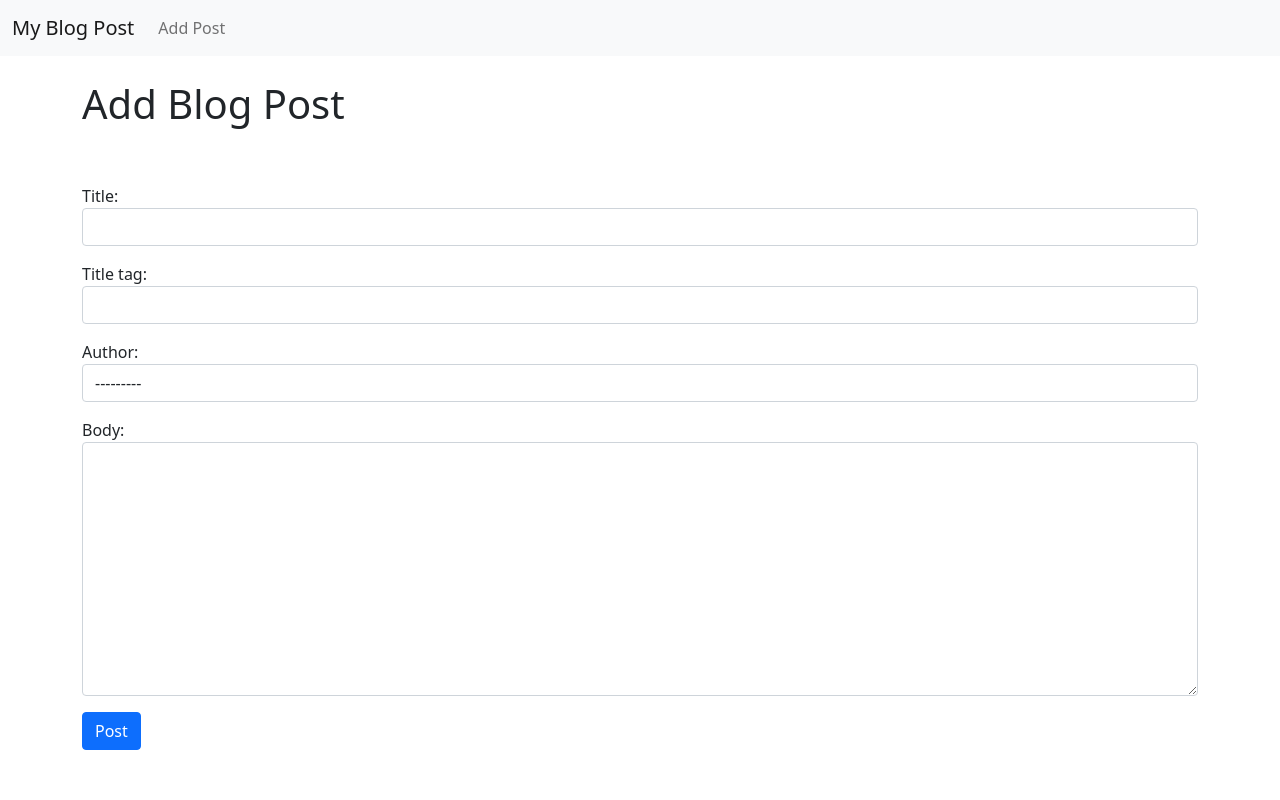
After one commit to manan2110/django, a Django app: page /add_post in a window 1280 px wide. The commit adds this page. Run offline with Django 3.2, Linux system fonts and the light colour scheme; data comes from the database, SQL or seed files in the repository; both versions use the stored data as it was after the commit.

Commit message:
Updated files

```diff
--- /dev/null
+++ b/simpleBlog/blog/forms.py
@@ -0,0 +1,14 @@
+from django import forms
+from .models import Post
+
+class PostForm(forms.ModelForm):
+    class Meta:
+        model = Post
+        fields = ('title','title_tag','author','body')
+
+        widgets = {
+            'title': forms.TextInput(attrs = {'class' : 'form-control'}),
+            'title_tag': forms.TextInput(attrs = {'class' : 'form-control'}),
+            'author': forms.Select(attrs = {'class' : 'form-control'}),
+            'body': forms.Textarea(attrs = {'class' : 'form-control'}),
+        }
--- a/simpleBlog/blog/models.py
+++ b/simpleBlog/blog/models.py
@@ -1,12 +1,17 @@
 from django.db import models
 from django.contrib.auth.models import User
-
+from django.urls import reverse
 # Create your models here.
 
 class Post(models.Model):
     title = models.CharField(max_length=255)
+    title_tag = models.CharField(max_length=255)
     author = models.ForeignKey(User , on_delete = models.CASCADE)
     body = models.TextField()
 
     def __str__(self):
         return self.title + ' | ' + str(self.author)
+
+    def get_absolute_url(self):
+        #return reverse("article-detail", kwargs={"pk": self.pk})
+        return reverse('home')
--- a/simpleBlog/blog/urls.py
+++ b/simpleBlog/blog/urls.py
@@ -15,9 +15,11 @@ Including another URLconf
 """
 
 from django.urls import path , include
-from .views import HomeView , ArticleDetailView
+from .views import HomeView , ArticleDetailView , AddPostView
 urlpatterns = [
     #path('', views.home , name = "home"),
     path('', HomeView.as_view(), name = "home"),
-    path('article/<int:pk>', ArticleDetailView.as_view() , name = "article-detail" )
+    path('article/<int:pk>', ArticleDetailView.as_view() , name = "article-detail" ),
+    path('add_post', AddPostView.as_view(),name= "add_post"),
+
 ]
--- a/simpleBlog/blog/views.py
+++ b/simpleBlog/blog/views.py
@@ -1,7 +1,7 @@
 from django.shortcuts import render
-from django.views.generic import ListView, DetailView
+from django.views.generic import ListView, DetailView , CreateView
 from .models import Post
-
+from .forms import PostForm
 # Create your views here.
 
 #def home(request):
@@ -15,3 +15,9 @@ class HomeView(ListView):
 class ArticleDetailView(DetailView):
     model = Post
     template_name = 'article_details.html'
+
+class AddPostView(CreateView):
+    model = Post
+    form_class = PostForm
+    template_name = 'add_post.html'
+    #fields = '__all__'
--- /dev/null
+++ b/simpleBlog/templates/add_post.html
@@ -0,0 +1,17 @@
+{% extends 'base.html'%}
+ {% block title %} Create Blog Post | {% endblock %}
+
+
+{% block content %}
+
+<h1>Add Blog Post</h1>
+<br/><br/>
+<div class = "form-group">
+    <form method = "POST">
+        {% csrf_token %}
+        {{ form.as_p }}
+        <button class = "btn btn-primary">Post</button>
+    </form>
+</div>
+
+ {% endblock %}
--- a/simpleBlog/templates/article_details.html
+++ b/simpleBlog/templates/article_details.html
@@ -1,6 +1,6 @@
 {% extends 'base.html'%}
 
-{% block title %}This is blog post {% endblock %}
+{% block title %} {{ post.title }} | {% endblock %}
 
 {% block content %}
 
--- a/simpleBlog/templates/base.html
+++ b/simpleBlog/templates/base.html
@@ -8,7 +8,7 @@
     <!-- Bootstrap CSS -->
     <link href="https://cdn.jsdelivr.net/npm/bootstrap@5.0.0-beta1/dist/css/bootstrap.min.css" rel="stylesheet" integrity="sha384-giJF6kkoqNQ00vy+HMDP7azOuL0xtbfIcaT9wjKHr8RbDVddVHyTfAAsrekwKmP1" crossorigin="anonymous">
 
-    <title>{% block title %} | My Blog Post {% endblock %}</title>
+    <title>{% block title %}  {% endblock %} My Blog Post </title>
   </head>
   <body>
 
@@ -22,7 +22,7 @@
               <div class="collapse navbar-collapse" id="navbarSupportedContent">
                 <ul class="navbar-nav me-auto mb-2 mb-lg-0">
                   <li class="nav-item">
-                    <a class="nav-link" href="#">Link</a>
+                    <a class="nav-link" href="{% url 'add_post' %}">Add Post</a>
                   </li>
 
                 </ul>
```
Also changed, not shown: simpleBlog/blog/migrations/0002_post_title_tag.py (added), simpleBlog/db.sqlite3.
